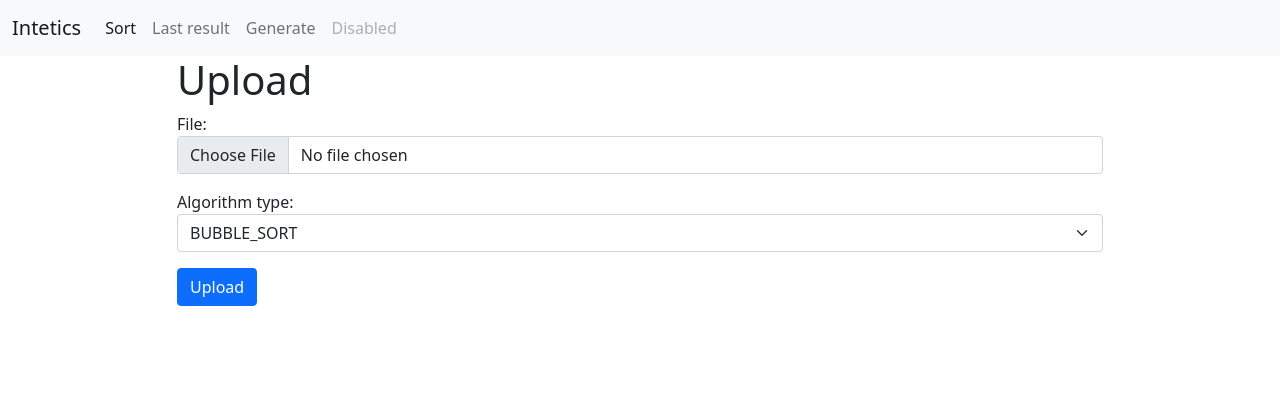
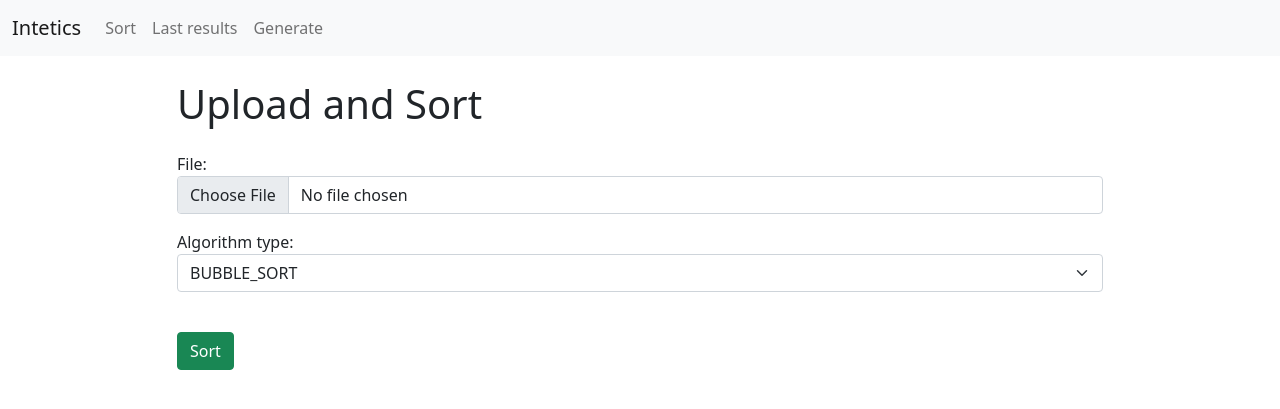
Before and after one commit to loverfish/Sorting_app, a Django app: page / in a window 1280 px wide. Shown: the top 409 px of the page. Run offline with Django 3.2, Linux system fonts and the light colour scheme.

Commit message:
Web rendering bug fixed

```diff
--- a/templates/base.html
+++ b/templates/base.html
@@ -16,10 +16,9 @@
             </button>
             <div class="collapse navbar-collapse" id="navbarNavAltMarkup">
                 <div class="navbar-nav">
-                    <a class="nav-link active" aria-current="page" href="{% url 'upload_file' %}">Sort</a>
-                    <a class="nav-link" href="{% url 'home' %}">Last result</a>
+                    <a class="nav-link" aria-current="page" href="{% url 'upload_file' %}">Sort</a>
+                    <a class="nav-link" href="{% url 'info' %}">Last results</a>
                     <a class="nav-link" href="{% url 'generate_file' %}">Generate</a>
-                    <a class="nav-link disabled" href="#" tabindex="-1" aria-disabled="true">Disabled</a>
                 </div>
             </div>
         </div>
--- a/templates/sorting_app/generate_file.html
+++ b/templates/sorting_app/generate_file.html
@@ -3,7 +3,7 @@
 {% block title %}Generate{% endblock %}
 
 {% block content %}
-    <h1 class="mb-4 mt-4">Generate file</h1>
+    <h1 class="my-4">Generate file</h1>
     <form action="{% url 'generate_file' %}" method="post">
         {% csrf_token %}
         {{ form.as_p}}
--- a/templates/sorting_app/post.html
+++ b/templates/sorting_app/post.html
@@ -1,18 +1,13 @@
 {% extends 'base.html' %}
 
+{% block title %}Upload{% endblock %}
+
 {% block content %}
-    <h1>Upload</h1>
+    <h1 class="my-4">Upload and Sort</h1>
     <form action="" method="post" enctype="multipart/form-data">
         {% csrf_token %}
         {{ form.as_p }}
-        <button type="submit" class="btn btn-primary">Upload</button>
+        <button type="submit" class="btn btn-success mt-4">Sort</button>
 
     </form>
-
-<!--<div class="mb-3">-->
-<!--    <label for="formFile" class="form-label">Default file input example</label>-->
-<!--    <input class="form-control" type="file" id="formFile">-->
-<!--</div>-->
-
-
 {% endblock %}
```
Also changed, not shown: templates/sorting_app/home.html (deleted, +0 -29 lines), templates/sorting_app/result.html (+12 -6 lines).
